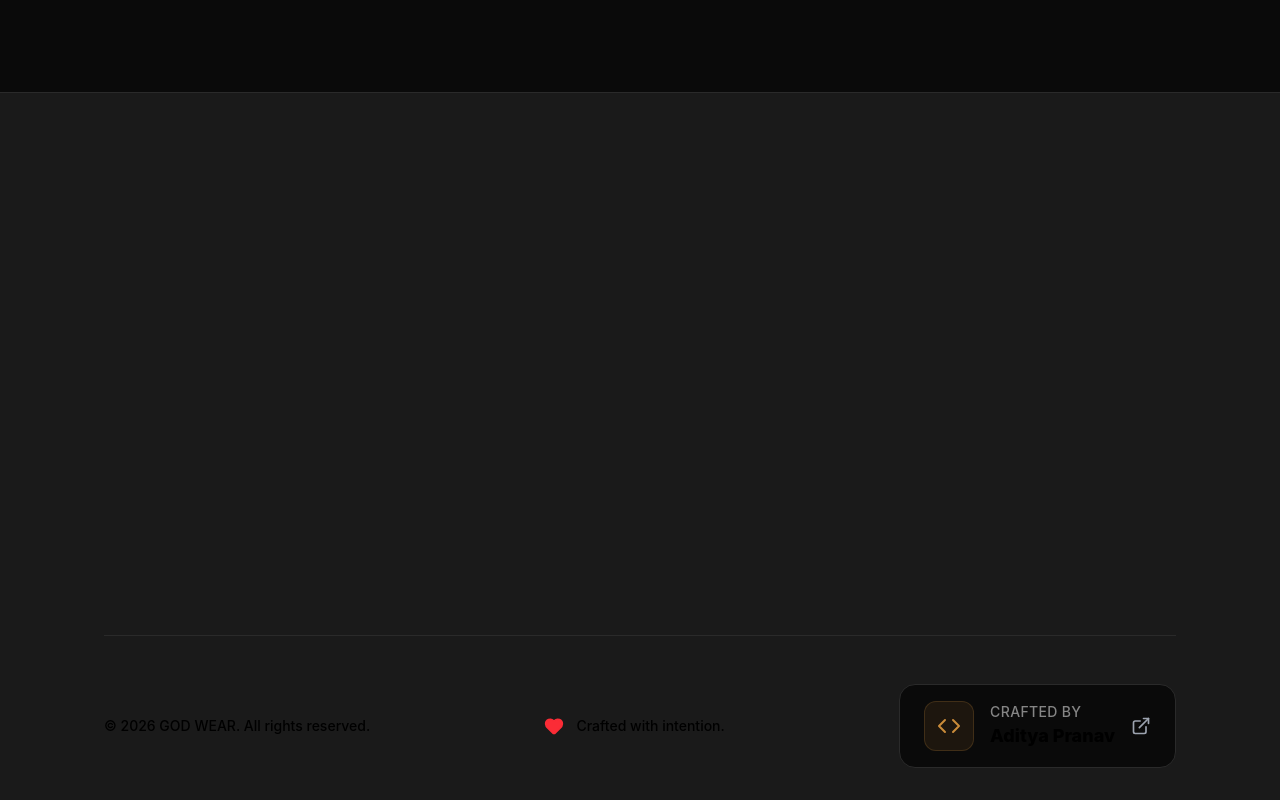
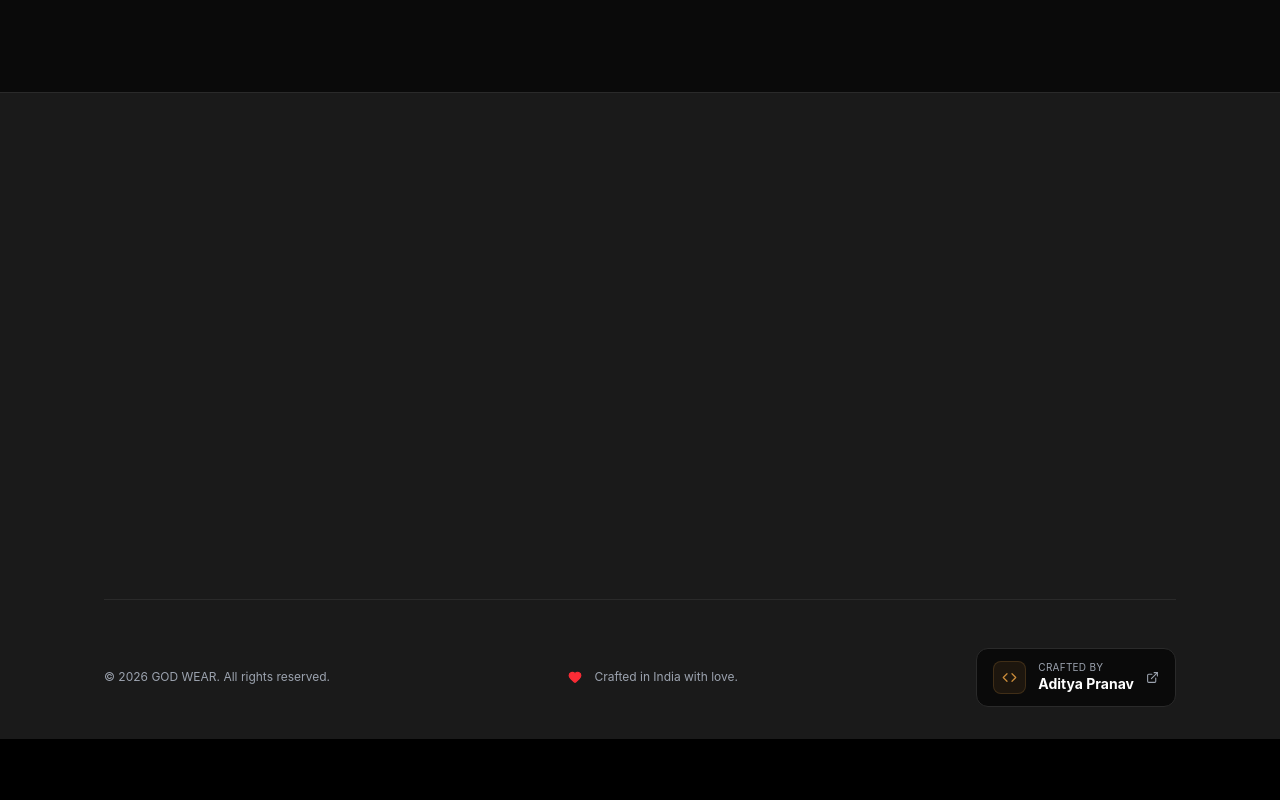
Before and after one commit to adityapranav014/Godware2, a React (Vite) app: page / in a window 1280 px wide. Shown: the part 6950-7750 px from the top of the page. After the commit the page ends 7689 px from the top, so only its background shows below. Built offline with nearby package versions, Linux system fonts and the light colour scheme.

Commit message:
Update Footer.jsx

```diff
--- a/src/components/layout/Footer.jsx
+++ b/src/components/layout/Footer.jsx
@@ -79,7 +79,7 @@ const Footer = ({ onNavClick }) => {
         <div className="footer-section flex flex-col lg:flex-row gap-8 lg:gap-10">
           <div className="flex-1 space-y-4 sm:space-y-6">
             <Logo onClick={() => onNavClick("Home")} size="small" />
-            <p className="text-dark-400 md:text-white/70 leading-relaxed max-w-xl text-sm sm:text-base md:text-base">
+            <p className="text-dark-400 leading-relaxed max-w-xl text-sm">
               Premium fitness and lifestyle brand for those who train with
               discipline and live with confidence, built with powerful
               compression, bold design, and lasting comfort.
@@ -92,7 +92,7 @@ const Footer = ({ onNavClick }) => {
 
           {/* Connect */}
           <div className="footer-section space-y-4 sm:space-y-5 md:space-y-6">
-            <p className="text-xs md:text-sm lg:text-base uppercase tracking-widest text-dark-400 md:text-white/60 font-semibold md:font-bold">
+            <p className="text-xs uppercase tracking-widest text-dark-400 font-semibold">
               Connect
             </p>
             <div className="flex items-center gap-3 sm:gap-4 md:gap-5">
@@ -101,39 +101,39 @@ const Footer = ({ onNavClick }) => {
                 href={SOCIAL_LINKS.instagram}
                 target="_blank"
                 rel="noopener noreferrer"
-                className="p-2 md:p-3 rounded-lg md:rounded-xl bg-dark-900 border border-dark-700 text-dark-400 hover:text-gold-500 hover:border-gold-500/30 transition-all duration-200"
+                className="p-2 md:p-3 rounded-lg bg-dark-900 border border-dark-700 text-dark-400 hover:text-gold-500 hover:border-gold-500/30 transition-all duration-200"
                 aria-label="Instagram"
               >
-                <Instagram size={18} className="md:w-5 md:h-5 lg:w-6 lg:h-6" strokeWidth={2} />
+                <Instagram size={18} strokeWidth={2} />
               </a>
               <a
                 ref={(el) => (socialLinksRef.current[1] = el)}
                 href={`https://wa.me/${CONTACT_INFO.whatsappNumber}`}
                 target="_blank"
                 rel="noopener noreferrer"
-                className="p-2 md:p-3 rounded-lg md:rounded-xl bg-dark-900 border border-dark-700 text-dark-400 hover:text-gold-500 hover:border-gold-500/30 transition-all duration-200"
+                className="p-2 md:p-3 rounded-lg bg-dark-900 border border-dark-700 text-dark-400 hover:text-gold-500 hover:border-gold-500/30 transition-all duration-200"
                 aria-label="WhatsApp"
               >
-                <MessageCircle size={18} className="md:w-5 md:h-5 lg:w-6 lg:h-6" strokeWidth={2} />
+                <MessageCircle size={18} strokeWidth={2} />
               </a>
               <a
                 ref={(el) => (socialLinksRef.current[2] = el)}
                 href={`mailto:${CONTACT_INFO.email}`}
-                className="p-2 md:p-3 rounded-lg md:rounded-xl bg-dark-900 border border-dark-700 text-dark-400 hover:text-gold-500 hover:border-gold-500/30 transition-all duration-200"
+                className="p-2 md:p-3 rounded-lg bg-dark-900 border border-dark-700 text-dark-400 hover:text-gold-500 hover:border-gold-500/30 transition-all duration-200"
                 aria-label="Email"
               >
-                <Mail size={18} className="md:w-5 md:h-5 lg:w-6 lg:h-6" strokeWidth={2} />
+                <Mail size={18} strokeWidth={2} />
               </a>
               <a
                 ref={(el) => (socialLinksRef.current[3] = el)}
                 href={`tel:${CONTACT_INFO.phone.replace(/\s|-/g, '')}`}
-                className="p-2 md:p-3 rounded-lg md:rounded-xl bg-dark-900 border border-dark-700 text-dark-400 hover:text-gold-500 hover:border-gold-500/30 transition-all duration-200"
+                className="p-2 md:p-3 rounded-lg bg-dark-900 border border-dark-700 text-dark-400 hover:text-gold-500 hover:border-gold-500/30 transition-all duration-200"
                 aria-label="Phone"
               >
-                <Phone size={18} className="md:w-5 md:h-5 lg:w-6 lg:h-6" strokeWidth={2} />
+                <Phone size={18} strokeWidth={2} />
               </a>
             </div>
-            <div className="space-y-1 md:space-y-2 text-sm md:text-base lg:text-lg text-dark-400 md:text-white/60 md:font-medium">
+            <div className="space-y-1 md:space-y-2 text-sm text-dark-400">
               <p>{CONTACT_INFO.email}</p>
               <p>{CONTACT_INFO.phone}</p>
             </div>
@@ -141,31 +141,31 @@ const Footer = ({ onNavClick }) => {
 
           {/* Shop */}
           <div className="footer-section space-y-4 sm:space-y-5 md:space-y-6">
-            <p className="text-xs md:text-sm lg:text-base uppercase tracking-widest text-dark-400 md:text-white/60 font-semibold md:font-bold">
+            <p className="text-xs uppercase tracking-widest text-dark-400 font-semibold">
               Shop
             </p>
             <button
               onClick={() => onNavClick && onNavClick("Shop")}
-              className="flex items-center gap-2.5 md:gap-3 text-dark-400 text-sm md:text-base lg:text-lg hover:text-gold-500 transition-colors duration-200 md:font-medium"
+              className="flex items-center gap-2.5 md:gap-3 text-dark-400 text-sm hover:text-gold-500 transition-colors duration-200"
             >
-              <span className="w-1.5 h-1.5 md:w-2 md:h-2 rounded-full bg-dark-400" />
+              <span className="w-1.5 h-1.5 rounded-full bg-dark-400" />
               Compression T-Shirts
             </button>
           </div>
 
           {/* Company */}
           <div className="footer-section space-y-4 sm:space-y-5 md:space-y-6">
-            <p className="text-xs md:text-sm lg:text-base uppercase tracking-widest text-dark-400 md:text-white/60 font-semibold md:font-bold">
+            <p className="text-xs uppercase tracking-widest text-dark-400 font-semibold">
               Company
             </p>
-            <ul className="space-y-3 md:space-y-4 text-dark-400 text-sm md:text-base lg:text-lg md:font-medium">
+            <ul className="space-y-3 md:space-y-4 text-dark-400 text-sm">
               {NAV_LINKS.map((link) => (
                 <li key={link.id}>
                   <button
                     onClick={() => onNavClick && onNavClick(link.name)}
                     className="flex items-center gap-2.5 md:gap-3 hover:text-gold-500 transition-colors duration-200"
                   >
-                    <span className="w-1.5 h-1.5 md:w-2 md:h-2 rounded-full bg-dark-400" />
+                    <span className="w-1.5 h-1.5 rounded-full bg-dark-400" />
                     {link.name}
                   </button>
                 </li>
@@ -176,11 +176,11 @@ const Footer = ({ onNavClick }) => {
 
         {/* Footer Bottom */}
         <div className="border-t border-dark-700 pt-8 md:pt-10 lg:pt-12">
-          <div className="flex flex-col md:flex-row md:items-center md:justify-between gap-6 md:gap-8 text-xs md:text-sm lg:text-base text-dark-400 md:text-white/60 md:font-medium">
+          <div className="flex flex-col md:flex-row md:items-center md:justify-between gap-6 md:gap-8 text-xs text-dark-400">
             <p>© {currentYear} GOD WEAR. All rights reserved.</p>
             <div className="flex items-center gap-2 md:gap-3">
-              <Heart size={14} className="text-red-500 md:w-4 md:h-4 lg:w-5 lg:h-5" fill="currentColor" />
-              Crafted with intention.
+              <Heart size={14} className="text-red-500" fill="currentColor" />
+              Crafted in India with love.
             </div>
 
             {/* Developer Card */}
@@ -188,22 +188,22 @@ const Footer = ({ onNavClick }) => {
               href={APP_CONFIG.developer.website}
               target="_blank"
               rel="noopener noreferrer"
-              className="group flex items-center gap-3 md:gap-4 px-4 md:px-5 lg:px-6 py-3 md:py-4 bg-dark-900 rounded-xl md:rounded-2xl border border-dark-700 hover:border-gold-500/30 transition-all duration-300 w-fit"
+              className="group flex items-center gap-3 px-4 py-3 bg-dark-900 rounded-xl border border-dark-700 hover:border-gold-500/30 transition-all duration-300 w-fit"
             >
-              <div className="p-2 md:p-2.5 lg:p-3 bg-gold-500/10 border border-gold-500/20 rounded-lg md:rounded-xl group-hover:bg-gold-500/20 transition-all duration-300">
-                <Code size={15} className="text-gold-500 md:w-5 md:h-5 lg:w-6 lg:h-6" />
+              <div className="p-2 bg-gold-500/10 border border-gold-500/20 rounded-lg group-hover:bg-gold-500/20 transition-all duration-300">
+                <Code size={15} className="text-gold-500" />
               </div>
               <div className="flex flex-col leading-tight">
-                <span className="text-[10px] md:text-xs lg:text-sm text-dark-400 md:text-white/50 uppercase tracking-wide">
+                <span className="text-[10px]  text-dark-400 uppercase tracking-wide">
                   Crafted by
                 </span>
-                <span className="text-sm md:text-base lg:text-lg font-bold md:font-extrabold text-white group-hover:text-gold-500 transition-colors">
+                <span className="text-sm font-bold text-white group-hover:text-gold-500 transition-colors">
                   {APP_CONFIG.developer.name}
                 </span>
               </div>
               <ExternalLink
                 size={13}
-                className="text-dark-400 md:w-4 md:h-4 lg:w-5 lg:h-5 group-hover:text-gold-500 group-hover:translate-x-0.5 group-hover:-translate-y-0.5 transition-all duration-300"
+                className="text-dark-400 group-hover:text-gold-500 group-hover:translate-x-0.5 group-hover:-translate-y-0.5 transition-all duration-300"
               />
             </a>
           </div>
```
